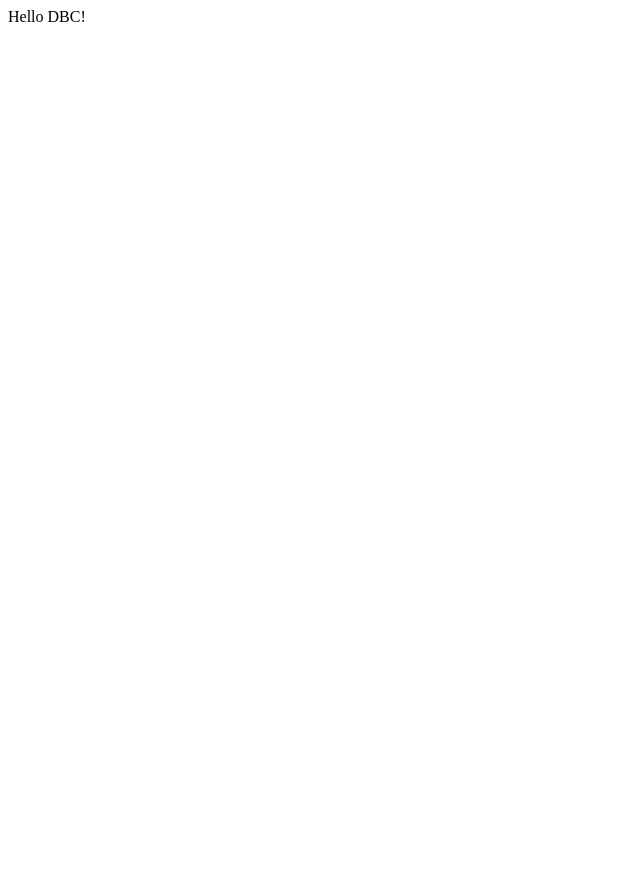
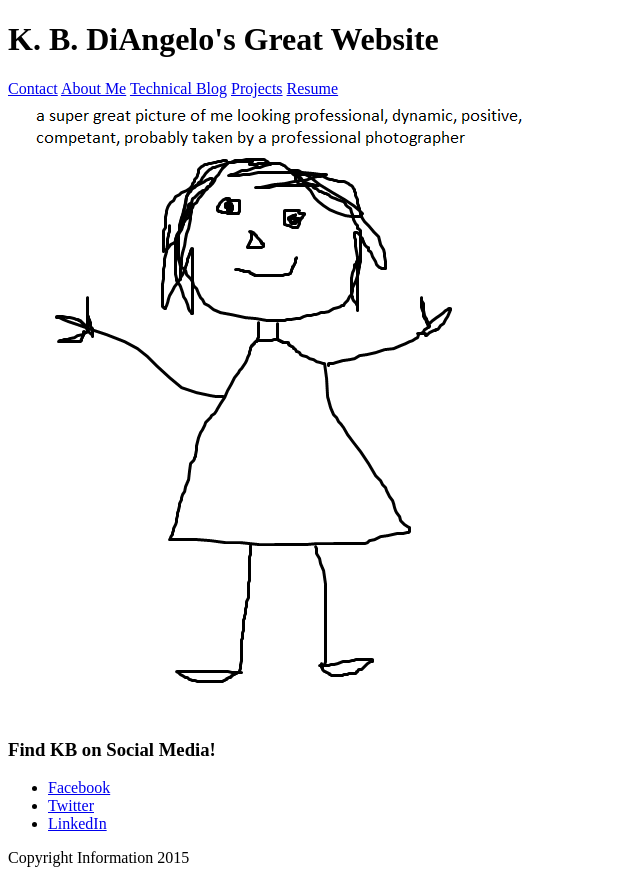
Before and after one commit to kb-diangelo/kb-diangelo.github.io, a plain HTML site: page index.html in a window 1280 px wide. Shown: the whole page, without its empty margins (0-640 px from the left). Before the commit the page ends 800 px from the top, so only its background shows below. Drawn offline with Linux system fonts and the light colour scheme.

Commit message:
Add portrait image and edit index so it's got real HTML

```diff
--- a/index.html
+++ b/index.html
@@ -1,5 +1,35 @@
+<!DOCTYPE html>
 <html>
-  <body>
-      Hello DBC!
-  </body>
+<header>
+	<title>K. B. DiAngelo's Great Website</title>
+</header>
+<head>
+	<h1>K. B. DiAngelo's Great Website</h1>
+</head>
+<body>
+	<span>
+		<nav>
+			<a href="#">Contact</a>
+			<a href="#">About Me</a>
+			<a href="#">Technical Blog</a>
+			<a href="#">Projects</a>
+			<a href="#">Resume</a>
+		<nav>
+	<span>
+	<span>
+		<section>
+			<img src="imgs/portrait.png">
+		</section>
+		<section>
+			<h3>Find KB on Social Media!</h3>
+			<ul>
+				<li><a href="https://www.facebook.com/kaybidee">Facebook</a></li>
+				<li><a href="https://twitter.com/KB_DiAngelo">Twitter</a></li>
+				<li><a href="https://www.linkedin.com/pub/katherine-diangelo/4a/930/9a3">LinkedIn</a></li>
+			</ul>
+		</section>
+</body>
+<footer>
+	Copyright Information 2015
+</footer>
 </html>
```
Also changed, not shown: imgs/portrait.png (added).
